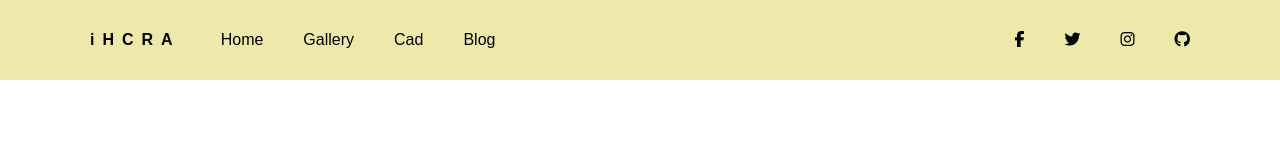
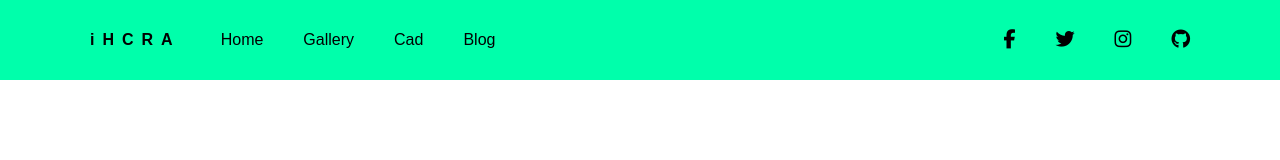
Before and after one commit to noyondey1/ihcra-demo-website, a plain HTML site: page 1/index.html in a window 1280 px wide. Drawn offline with Linux system fonts and the light colour scheme; a web font is replaced by a local one.

Commit message:
styles added on navbar

```diff
--- a/1/style.css
+++ b/1/style.css
@@ -11,7 +11,7 @@ body {
 }
 
 header{
-    background-color: palegoldenrod;
+    background-color: #00FFAB;
 }
 
 .container{
@@ -39,9 +39,20 @@ nav{
 .list a {
     text-decoration: none;
     color: black;
+    transition: all 0.3s ease;
+}
+
+.list a:hover{
+    color: #ffffff;
+    letter-spacing: 0.1rem;
 }
 
 .logo{
     font-weight: bold;
     letter-spacing: 0.5rem;
+    user-select: none;
 }
+
+i{
+    font-size: 1.2rem;
+}
```
